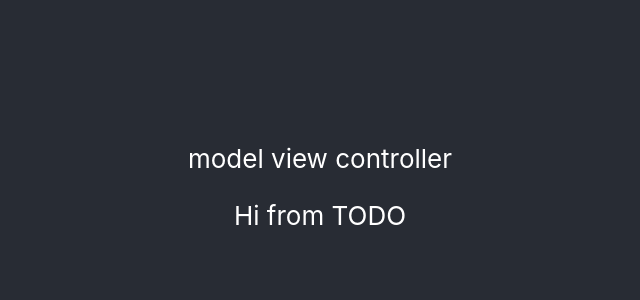
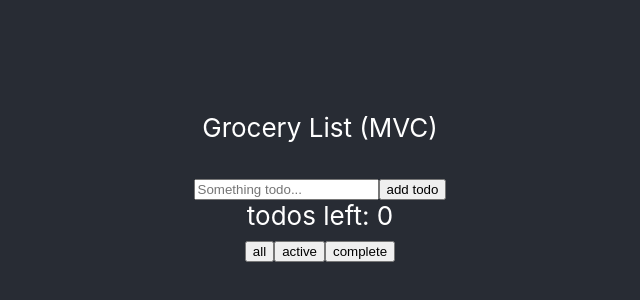
Before and after one commit to stasdudzik/todo-with-bulma, a React (Create React App) app: page / in a window 1280 px wide. Shown: the part 226-526 px from the top of the page, without its empty margins (320-960 px from the left). Built offline with nearby package versions, Linux system fonts and the light colour scheme.

Commit message:
added: new todos, crossing todos, filtering todos

```diff
--- a/package.json
+++ b/package.json
@@ -9,6 +9,7 @@
     "react": "^17.0.1",
     "react-dom": "^17.0.1",
     "react-scripts": "4.0.1",
+    "shortid": "^2.2.16",
     "web-vitals": "^0.2.4"
   },
   "scripts": {
--- a/src/App.js
+++ b/src/App.js
@@ -5,7 +5,7 @@ function App() {
   return (
     <div className="App">
       <header className="App-header">
-        <p>model view controller</p>
+        <p>Grocery List (MVC) </p>
         <TodoList />
       </header>
     </div>
--- /dev/null
+++ b/src/components/Todo.js
@@ -0,0 +1,13 @@
+import React from "react";
+
+export default (props) => (
+  <div style={{ display: "flex", justifyContent: "center" }}>
+    <div
+      style={{ textDecoration: props.todo.complete ? "line-through" : "none" }}
+      onClick={props.toggleComplete}
+    >
+      {props.todo.text}
+    </div>
+    <button>x</button>
+  </div>
+);
--- /dev/null
+++ b/src/components/TodoForm.js
@@ -0,0 +1,38 @@
+import React from "react";
+import shortid from "shortid";
+
+class TodoForm extends React.Component {
+  state = {
+    text: "",
+  };
+
+  handleChange = (event) => {
+    this.setState({ [event.target.name]: event.target.value });
+  };
+
+  handleSubmit = (event) => {
+    event.preventDefault();
+    this.props.onSubmit({
+      id: shortid.generate(),
+      text: this.state.text,
+      complete: false,
+    });
+    this.setState({ text: "" });
+  };
+
+  render() {
+    return (
+      <form onSubmit={this.handleSubmit}>
+        <input
+          name="text"
+          value={this.state.text}
+          onChange={this.handleChange}
+          placeholder="Something todo..."
+        />
+        <button onClick={this.handleChangeSubmit}>add todo</button>
+      </form>
+    );
+  }
+}
+
+export default TodoForm;
--- a/src/components/TodoList.js
+++ b/src/components/TodoList.js
@@ -1,5 +1,6 @@
 import React from "react";
-
+import TodoForm from "./TodoForm";
+import Todo from "./Todo";
 /*
 Todo Model Viever Controller
 1. add Todo
@@ -14,8 +15,67 @@ a) only show if atleast one is complete
 */
 
 class TodoList extends React.Component {
+  state = {
+    todos: [],
+    todoToShow: "all",
+  };
+
+  addTodo = (todo) => {
+    this.setState({
+      todos: [todo, ...this.state.todos],
+    });
+  };
+
+  toggleComplete = (id) => {
+    this.setState({
+      todos: this.state.todos.map((todo) => {
+        if (todo.id === id) {
+          return {
+            ...todo,
+            complete: !todo.complete,
+          };
+        } else {
+          return todo;
+        }
+      }),
+    });
+  };
+
+  updateTodoToShow = (s) => {
+    this.setState({ todoToShow: s });
+  };
+
   render() {
-    return <div>Hi from TODO</div>;
+    let todos = [];
+
+    if (this.state.todoToShow === "all") {
+      todos = this.state.todos;
+    } else if (this.state.todoToShow === "active") {
+      todos = this.state.todos.filter((todo) => !todo.complete);
+    } else if (this.state.todoToShow === "complete") {
+      todos = this.state.todos.filter((todo) => todo.complete);
+    }
+    return (
+      <div>
+        <TodoForm onSubmit={this.addTodo} />
+        {todos.map((todo) => (
+          <Todo
+            key={todo.id}
+            toggleComplete={() => this.toggleComplete(todo.id)}
+            text={todo.text}
+            todo={todo}
+          />
+        ))}
+        <div>
+          todos left: {this.state.todos.filter((todo) => !todo.complete).length}
+        </div>
+        <button onClick={() => this.updateTodoToShow("all")}>all</button>
+        <button onClick={() => this.updateTodoToShow("active")}>active</button>
+        <button onClick={() => this.updateTodoToShow("complete")}>
+          complete
+        </button>
+      </div>
+    );
   }
 }
 
```
Also changed, not shown: 2 other files (tests, documents, lock files or other folders).
